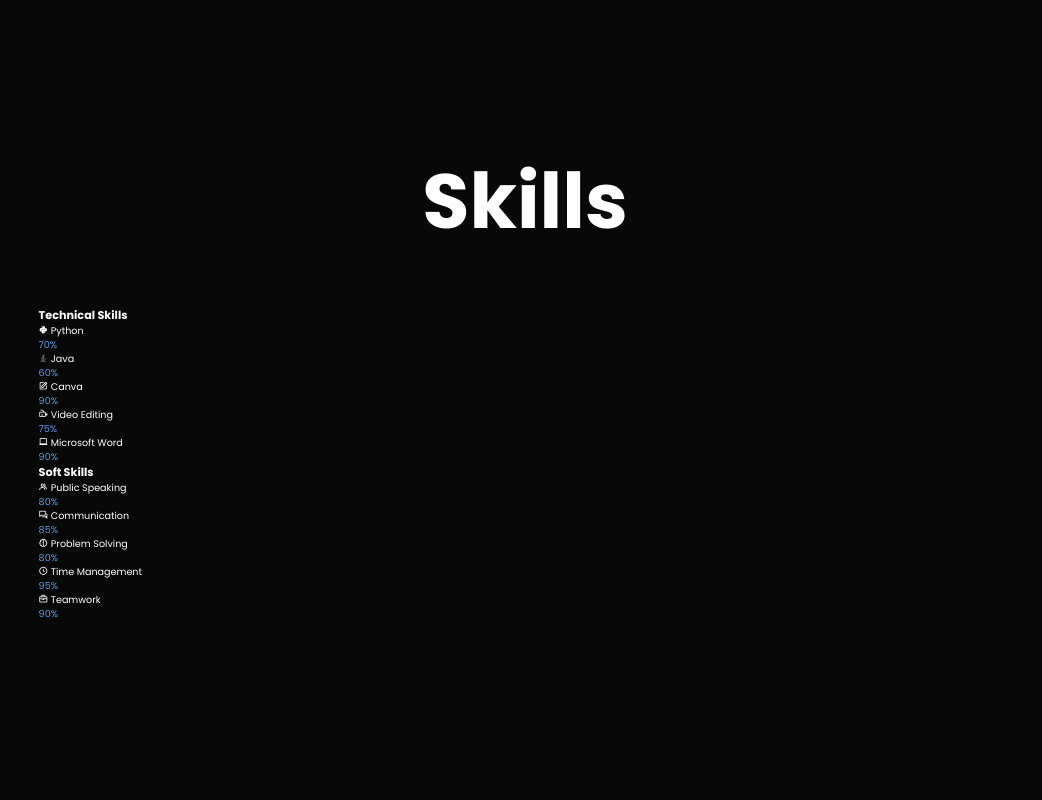
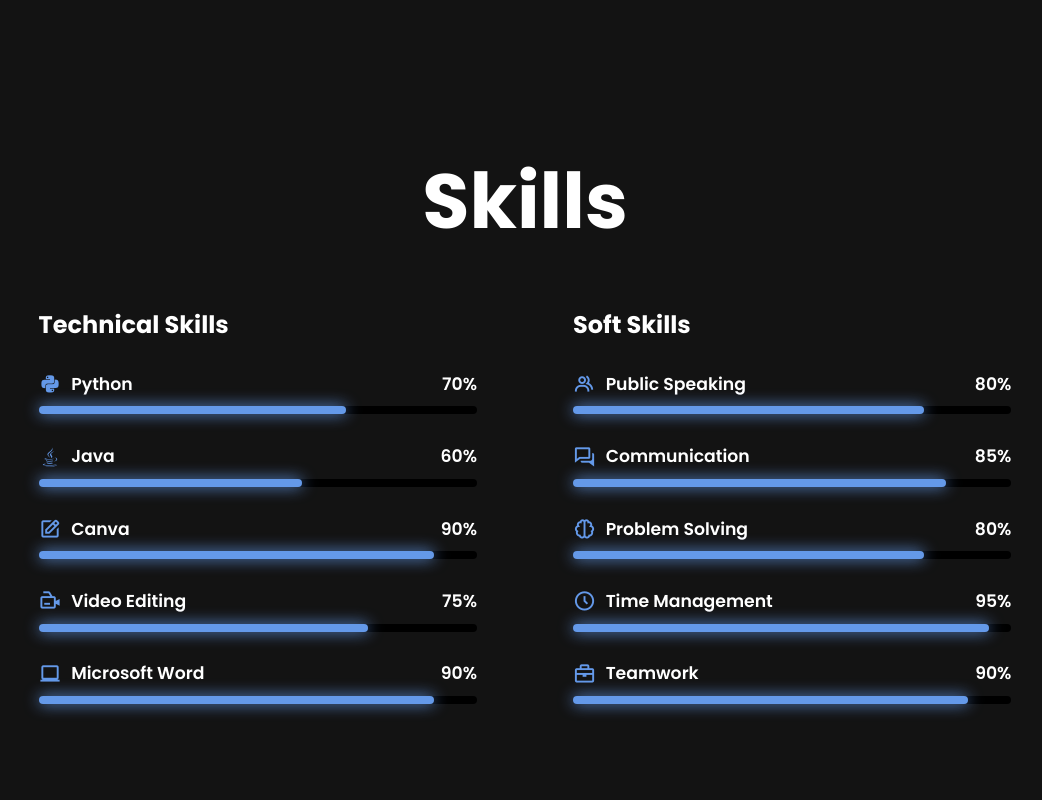
Before and after one commit to rafatacherie/myportofolio, a Django app: page / in a window 1280 px wide. Shown: the part 2519-3319 px from the top of the page, without its empty margins (115-1157 px from the left). Before the commit the page ends 3136 px from the top, so only its background shows below. Run offline with Django 5.2, Linux system fonts and the light colour scheme.

Commit message:
feat(skills): add technical and soft skills section with animation bar
- Membuat animasi pada bar untuk menunjukkan tingkat keterampilan
- Memisahkan 2 jenis keterampilan dengan 2 kolom:
kolom kiri (technical skills) dan kolom kanan (soft skills)
- Menambahkan gambar pendukung yang cocok sesuai nama skill
- Menampilkan persentase dari setiap keterampilan

```diff
--- a/static/css/style.css
+++ b/static/css/style.css
@@ -605,3 +605,113 @@
     pointer-events: auto;
     transform: scale(1);
 }
+
+/* Mengatur latar belakang hitam untuk skills section */
+.skills {
+    background: var(--second-bg-color);
+}
+
+/* Membagi area skill menjadi 2 kolom grid sejajar */
+.skills-row {
+    display: grid;
+    grid-template-columns: repeat(2, 1fr);
+    gap: 10rem;
+    max-width: 1200px;
+    margin: 0 auto;
+    position: relative;
+}
+
+/* Mengatur judul kolom (Technical Skills / Soft Skills) */
+.skills-column .title {
+    font-size: 2.5rem;
+    margin-bottom: 3rem;
+    color: var(--text-color);
+    text-align: left;
+}
+
+/* Menyusun baris-baris bilah persen secara vertikal ke bawah */
+.skills-box .skills-content {
+    display: flex;
+    flex-direction: column;
+    gap: 3rem;
+}
+
+/* Mengatur nama skill di kiri dan angka persen di ujung kanan */
+.skills-info {
+    display: flex;
+    justify-content: space-between;
+    margin-bottom: 1rem;
+}
+
+/* Menyelaraskan teks skill dan ikon skills agar sejajar horizontal */
+.skills-info p {
+    font-size: 1.8rem;
+    font-weight: 600;
+    color: var(--text-color);
+    display: flex;
+    align-items: center;
+    gap: 1rem;
+}
+
+/* Mengatur ukuran dan warna ikon skills */
+.skills-info p i {
+    font-size: 2.4rem;
+    color: var(--main-color);
+}
+
+/* Mengatur format teks angka persen */
+.skills-info span {
+    font-size: 1.8rem;
+    font-weight: 600;
+    color: var(--text-color);
+}
+
+/* Dasar belakang lintasan progress bar */
+.skills-content .bar {
+    height: 8px;
+    width: 100%;
+    background-color: black;
+    border-radius: 10px;
+    position: relative;
+}
+
+/* Elemen penggeser yang otomatis meluncur maju */
+.skills-content .bar span {
+    height: 100%;
+    background-color: #6499E9;
+    box-shadow: 0 0 15px #6499E9;
+    position: absolute;
+    border-radius: 10px;
+    transform-origin: left;
+    transform: scaleX(0);
+    animation: animateBar 1.2s cubic-bezier(1, 0, 0, 1) forwards;
+}
+
+/* Daftar target persentase pada bar skill */
+.tech-bar-1 { width: 70%; }
+.tech-bar-2 { width: 60%; }
+.tech-bar-3 { width: 90%; }
+.tech-bar-4 { width: 75%; }
+.tech-bar-5 { width: 90%; }
+
+.soft-bar-1 { width: 80%; }
+.soft-bar-2 { width: 85%; }
+.soft-bar-3 { width: 80%; }
+.soft-bar-4 { width: 95%; }
+.soft-bar-5 { width: 90%; }
+
+/* Menggerakkan bar memanjang penuh ke ujung target persennya */
+@keyframes animateBar {
+    100% {
+        transform: scaleX(1);
+    }
+}
+
+/* Saat tampilan mobile, buat dua kolom Technical/Soft Skills
+ditumpuk jadi satu kolom vertikal agar tidak menumpuk */
+@media (max-width: 991px) {
+    .skills-row {
+        grid-template-columns: 1fr;
+        gap: 4rem;
+    }
+}
```
